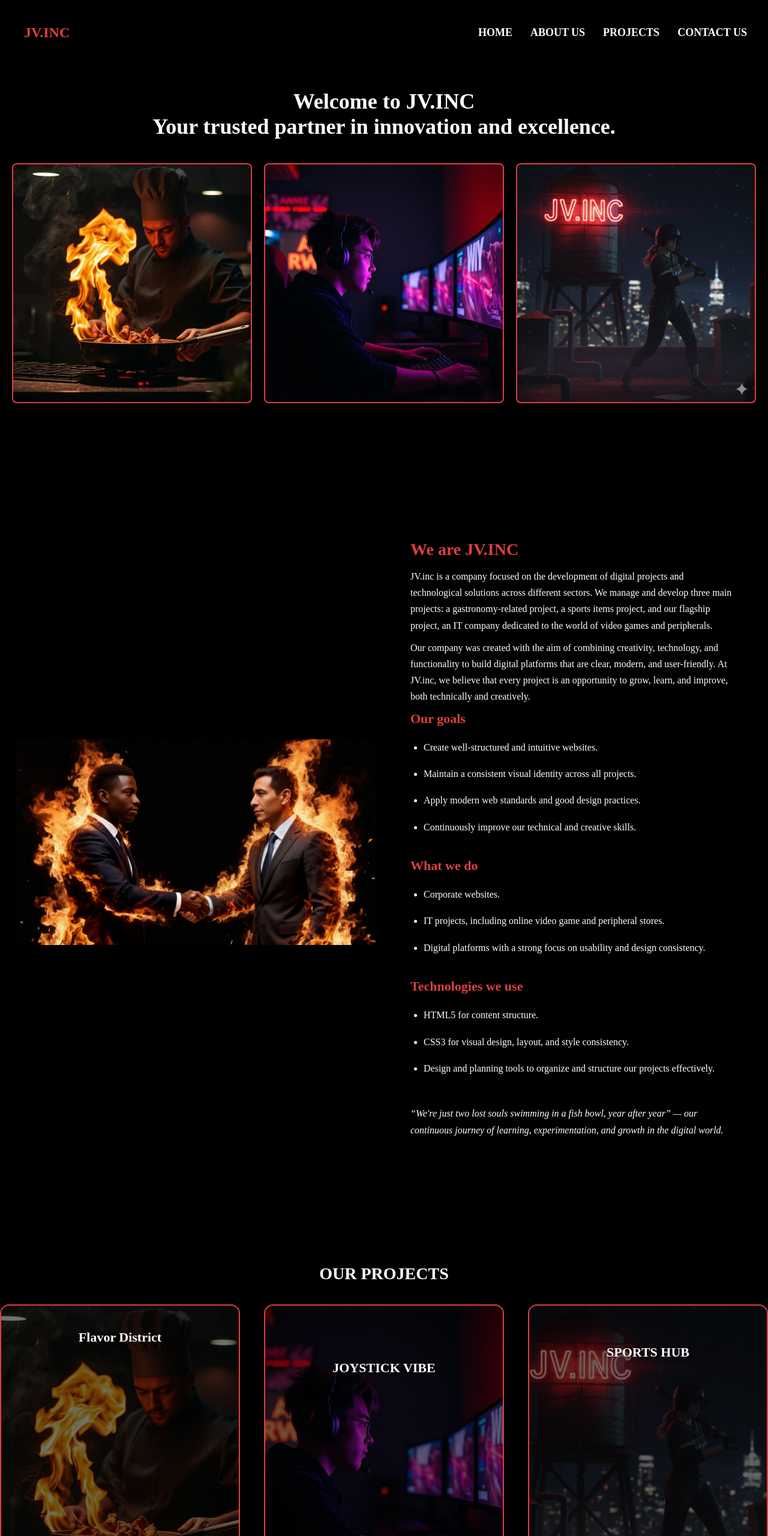
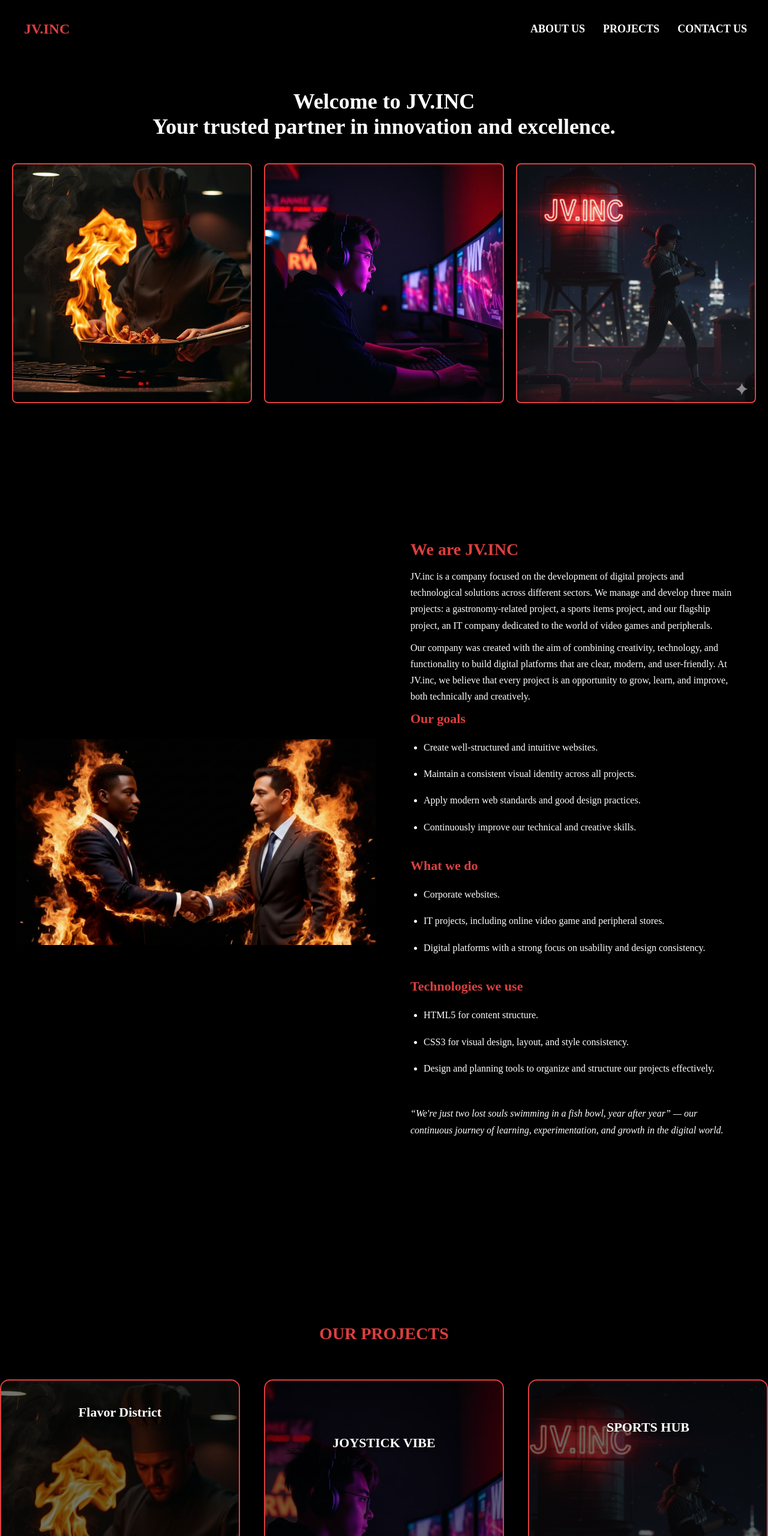
Before and after one commit to vg8115279-star/jv, a plain HTML site: page index.html in a window 1280 px wide. Shown: the top 2560 px of the page at 60% size. Drawn offline with Linux system fonts and the light colour scheme.

Commit message:
Add files via upload

```diff
--- a/index.css
+++ b/index.css
@@ -92,6 +92,13 @@ header .logo {
   font-weight: bold;
   float: left;
   margin-left: 10px;
+  text-decoration: none;
+  display: inline-block;
+  transition: all 0.3s ease;
+}
+header .logo:hover {
+  color: #ffffff;
+  text-shadow: 0 0 10px rgba(222, 63, 63, 0.5);
 }
 header .container {
   display: flex;
@@ -109,6 +116,7 @@ header .container {
   text-align: center;
   height: 100vh;
   width: 100%;
+  scroll-margin-top: 100px;
 }
 
 #hero .hero-content {
@@ -152,6 +160,7 @@ header .container {
 #about {
   background-color: #000000;
   color: #ffffff;
+  scroll-margin-top: 100px;
 }
 #about .container {
   text-align: center;
@@ -209,9 +218,19 @@ header .container {
   background-color: #000000;
   color: #fff;
   text-align: center;
+  scroll-margin-top: 100px;
+  padding-top: 100px;
+  padding-bottom: 150px;
 }
 #PROJECTS .container {
   padding: 100px 0px;
+}
+#PROJECTS h2 {
+  color: #de3f3f;
+  margin-bottom: 40px;
+  margin-top: 0;
+  margin-left: 20px;
+  margin-right: 20px;
 }
 #PROJECTS .h2 {
   color: #de3f3f;
@@ -318,7 +337,8 @@ header .container {
 #contact {
   background-color: #000000;
   color: #fff;
-  padding: 80px 20px;
+  padding: 150px 20px 100px 20px;
+  scroll-margin-top: 100px;
 }
 
 #contact h2 {
@@ -327,6 +347,8 @@ header .container {
   font-weight: bold;
   margin-bottom: 10px;
   letter-spacing: 2px;
+  margin-left: 20px;
+  margin-right: 20px;
 }
 
 #contact h2::after {
--- a/index.html
+++ b/index.html
@@ -12,9 +12,8 @@
 <body>
     <header>
         <div class="container">
-            <p class="logo">JV.INC</p>
+            <a href="#hero" class="logo">JV.INC</a>
             <nav>
-                <a href="#hero">HOME</a>
                 <a href="#about">ABOUT US</a>
                 <a href="#PROJECTS">PROJECTS</a>
                 <a href="#contact">CONTACT US</a>
```
